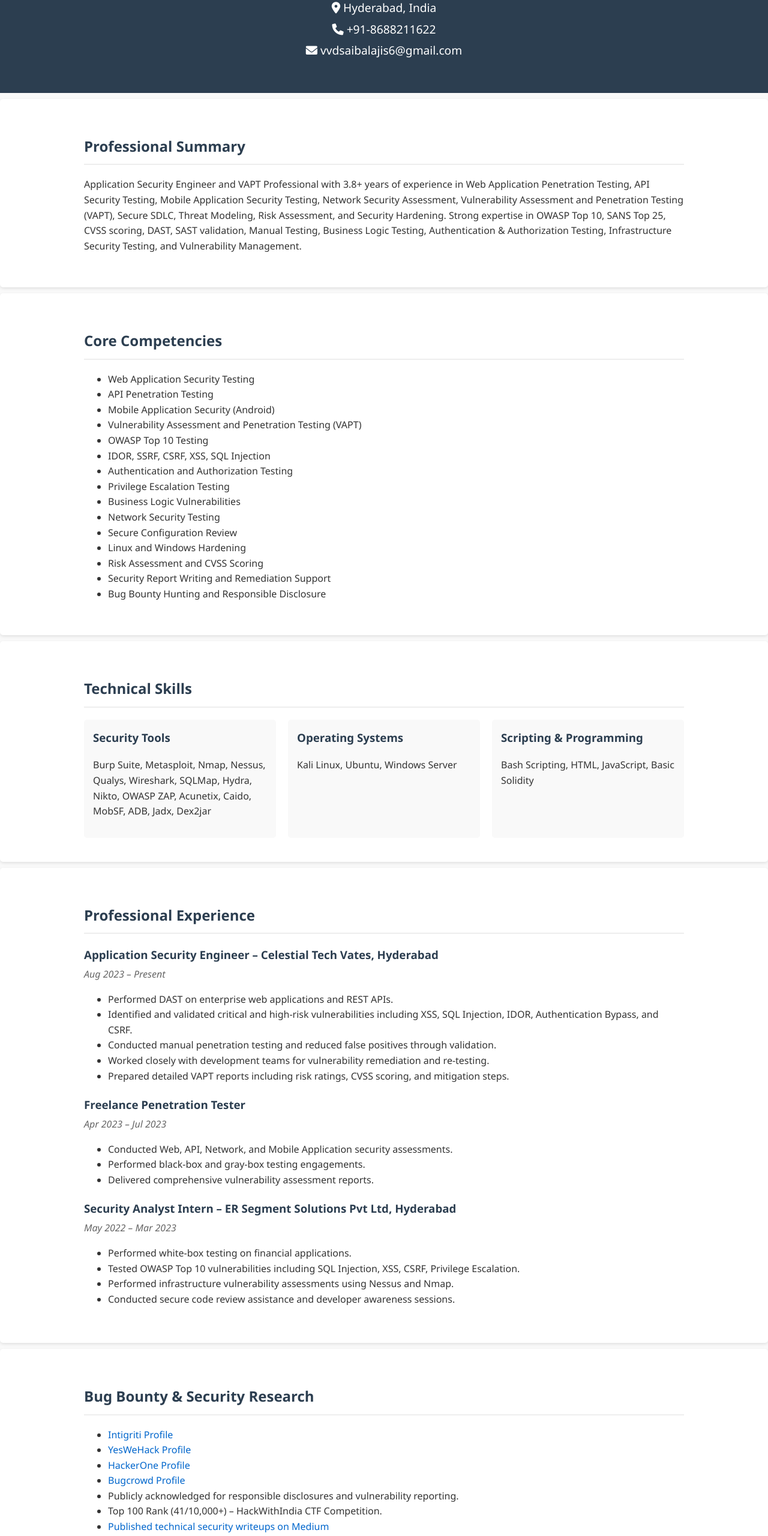
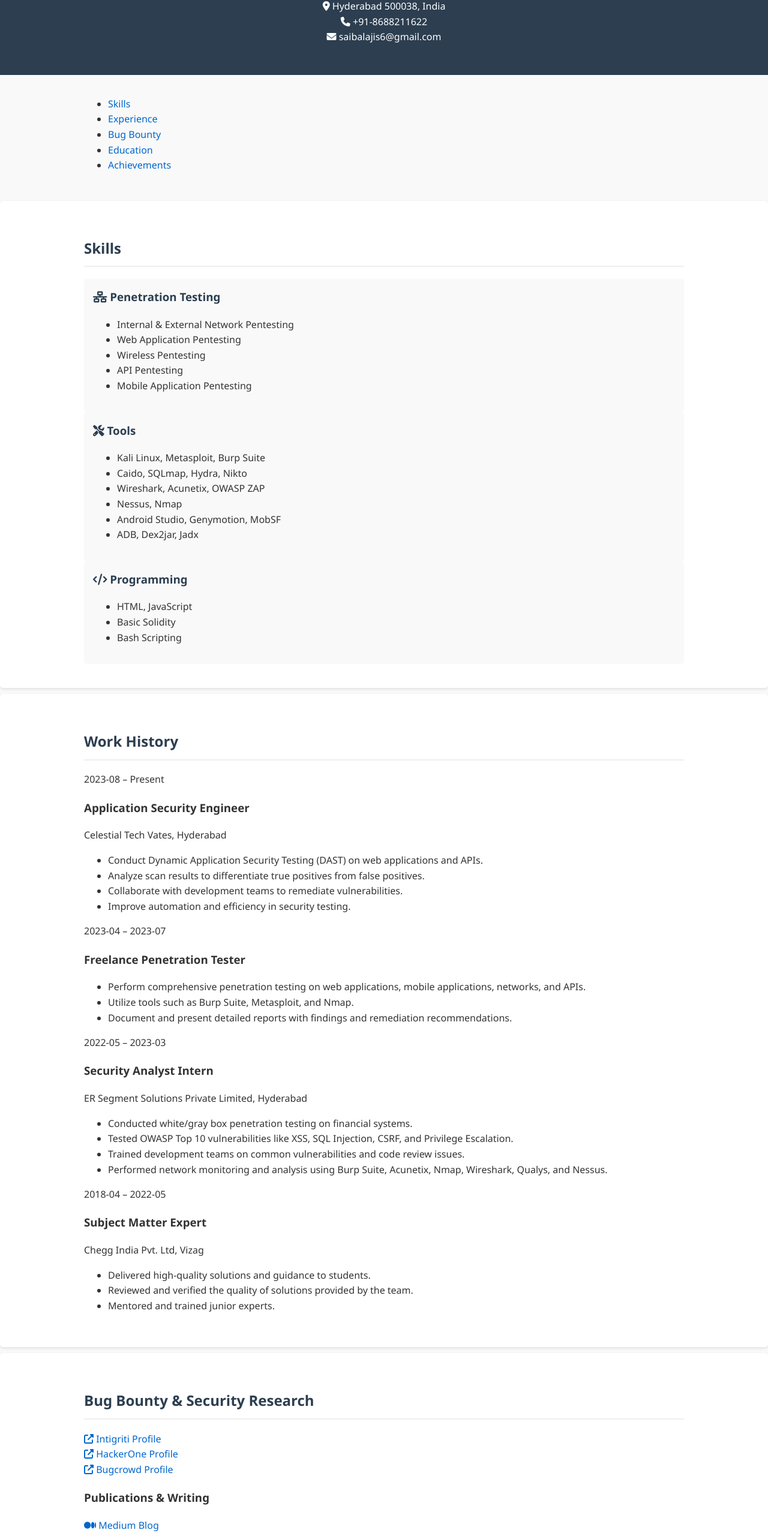
Before and after one commit to Saibalajis6/bbroyal, a plain HTML site: page index.html in a window 1280 px wide. Shown: the part 159-2720 px from the top of the page at 60% size. Drawn offline with Linux system fonts and the light colour scheme.

Commit message:
Update index.html

```diff
--- a/index.html
+++ b/index.html
@@ -3,148 +3,221 @@
 <head>
     <meta charset="UTF-8">
     <meta name="viewport" content="width=device-width, initial-scale=1.0">
-    <title>BANDI VEERA VENKATA DURGA SAI BALAJI | Application Security Engineer</title>
+    <title>Veera Venkata Durga Sai Balaji Bandi | Penetration Tester</title>
     <link rel="stylesheet" href="style.css">
-    <link rel="stylesheet" href="https://cdnjs.cloudflare.com/ajax/libs/font-awesome/6.0.0-beta3/css/all.min.css">
+    <link rel="stylesheet" href="https://cdnjs.cloudflare.com/ajax/libs/font-awesome/6.4.0/css/all.min.css">
+    <link href="https://fonts.googleapis.com/css2?family=Poppins:wght@300;400;500;600;700&display=swap" rel="stylesheet">
 </head>
 <body>
     <header>
         <div class="container">
-            <h1>BANDI VEERA VENKATA DURGA SAI BALAJI</h1>
-            <p>Application Security Engineer | Bug Bounty Hunter</p>
+            <div class="profile">
+                <!-- Add your profile photo in the images folder -->
+                <!-- <img src="images/profile.jpg" alt="Veera Venkata Durga Sai Balaji Bandi" class="profile-img"> -->
+                <h1>Veera Venkata Durga Sai Balaji Bandi</h1>
+                <p class="title">Penetration Tester | Bug Bounty Hunter</p>
+            </div>
             <div class="contact-info">
-                <p><i class="fas fa-map-marker-alt"></i> Hyderabad, India</p>
-                <p><i class="fas fa-phone"></i> +91-8688211622</p>
-                <p><i class="fas fa-envelope"></i> vvdsaibalajis6@gmail.com</p>
+                <div class="contact-item">
+                    <i class="fas fa-map-marker-alt"></i>
+                    <span>Hyderabad 500038, India</span>
+                </div>
+                <div class="contact-item">
+                    <i class="fas fa-phone"></i>
+                    <span>+91-8688211622</span>
+                </div>
+                <div class="contact-item">
+                    <i class="fas fa-envelope"></i>
+                    <span>saibalajis6@gmail.com</span>
+                </div>
             </div>
         </div>
     </header>
 
-    <section class="summary">
+    <nav>
         <div class="container">
-            <h2>Professional Summary</h2>
-            <p>
-                Application Security Engineer and VAPT Professional with 3.8+ years of experience in Web Application Penetration Testing, API Security Testing, Mobile Application Security Testing, Network Security Assessment, Vulnerability Assessment and Penetration Testing (VAPT), Secure SDLC, Threat Modeling, Risk Assessment, and Security Hardening.
-                Strong expertise in OWASP Top 10, SANS Top 25, CVSS scoring, DAST, SAST validation, Manual Testing, Business Logic Testing, Authentication & Authorization Testing, Infrastructure Security Testing, and Vulnerability Management.
-            </p>
-        </div>
-    </section>
-
-    <section class="skills">
-        <div class="container">
-            <h2>Core Competencies</h2>
             <ul>
-                <li>Web Application Security Testing</li>
-                <li>API Penetration Testing</li>
-                <li>Mobile Application Security (Android)</li>
-                <li>Vulnerability Assessment and Penetration Testing (VAPT)</li>
-                <li>OWASP Top 10 Testing</li>
-                <li>IDOR, SSRF, CSRF, XSS, SQL Injection</li>
-                <li>Authentication and Authorization Testing</li>
-                <li>Privilege Escalation Testing</li>
-                <li>Business Logic Vulnerabilities</li>
-                <li>Network Security Testing</li>
-                <li>Secure Configuration Review</li>
-                <li>Linux and Windows Hardening</li>
-                <li>Risk Assessment and CVSS Scoring</li>
-                <li>Security Report Writing and Remediation Support</li>
-                <li>Bug Bounty Hunting and Responsible Disclosure</li>
+                <li><a href="#skills">Skills</a></li>
+                <li><a href="#experience">Experience</a></li>
+                <li><a href="#bug-bounty">Bug Bounty</a></li>
+                <li><a href="#education">Education</a></li>
+                <li><a href="#achievements">Achievements</a></li>
             </ul>
         </div>
-    </section>
+    </nav>
 
-    <section class="technical-skills">
+    <section id="skills" class="section">
         <div class="container">
-            <h2>Technical Skills</h2>
-            <div class="skills-grid">
+            <h2>Skills</h2>
+            <div class="skills-container">
                 <div class="skill-category">
-                    <h3>Security Tools</h3>
-                    <p>Burp Suite, Metasploit, Nmap, Nessus, Qualys, Wireshark, SQLMap, Hydra, Nikto, OWASP ZAP, Acunetix, Caido, MobSF, ADB, Jadx, Dex2jar</p>
+                    <h3><i class="fas fa-network-wired"></i> Penetration Testing</h3>
+                    <ul>
+                        <li>Internal & External Network Pentesting</li>
+                        <li>Web Application Pentesting</li>
+                        <li>Wireless Pentesting</li>
+                        <li>API Pentesting</li>
+                        <li>Mobile Application Pentesting</li>
+                    </ul>
                 </div>
                 <div class="skill-category">
-                    <h3>Operating Systems</h3>
-                    <p>Kali Linux, Ubuntu, Windows Server</p>
+                    <h3><i class="fas fa-tools"></i> Tools</h3>
+                    <ul>
+                        <li>Kali Linux, Metasploit, Burp Suite</li>
+                        <li>Caido, SQLmap, Hydra, Nikto</li>
+                        <li>Wireshark, Acunetix, OWASP ZAP</li>
+                        <li>Nessus, Nmap</li>
+                        <li>Android Studio, Genymotion, MobSF</li>
+                        <li>ADB, Dex2jar, Jadx</li>
+                    </ul>
                 </div>
                 <div class="skill-category">
-                    <h3>Scripting & Programming</h3>
-                    <p>Bash Scripting, HTML, JavaScript, Basic Solidity</p>
+                    <h3><i class="fas fa-code"></i> Programming</h3>
+                    <ul>
+                        <li>HTML, JavaScript</li>
+                        <li>Basic Solidity</li>
+                        <li>Bash Scripting</li>
+                    </ul>
                 </div>
             </div>
         </div>
     </section>
 
-    <section class="experience">
+    <section id="experience" class="section">
         <div class="container">
-            <h2>Professional Experience</h2>
-            <div class="job">
-                <h3>Application Security Engineer – Celestial Tech Vates, Hyderabad</h3>
-                <p class="duration">Aug 2023 – Present</p>
+            <h2>Work History</h2>
+            <div class="timeline">
+                <div class="timeline-item">
+                    <div class="timeline-date">2023-08 – Present</div>
+                    <div class="timeline-content">
+                        <h3>Application Security Engineer</h3>
+                        <p class="company">Celestial Tech Vates, Hyderabad</p>
                         <ul>
-                    <li>Performed DAST on enterprise web applications and REST APIs.</li>
-                    <li>Identified and validated critical and high-risk vulnerabilities including XSS, SQL Injection, IDOR, Authentication Bypass, and CSRF.</li>
-                    <li>Conducted manual penetration testing and reduced false positives through validation.</li>
-                    <li>Worked closely with development teams for vulnerability remediation and re-testing.</li>
-                    <li>Prepared detailed VAPT reports including risk ratings, CVSS scoring, and mitigation steps.</li>
+                            <li>Conduct Dynamic Application Security Testing (DAST) on web applications and APIs.</li>
+                            <li>Analyze scan results to differentiate true positives from false positives.</li>
+                            <li>Collaborate with development teams to remediate vulnerabilities.</li>
+                            <li>Improve automation and efficiency in security testing.</li>
                         </ul>
                     </div>
-            <div class="job">
+                </div>
+                <div class="timeline-item">
+                    <div class="timeline-date">2023-04 – 2023-07</div>
+                    <div class="timeline-content">
                         <h3>Freelance Penetration Tester</h3>
-                <p class="duration">Apr 2023 – Jul 2023</p>
                         <ul>
-                    <li>Conducted Web, API, Network, and Mobile Application security assessments.</li>
-                    <li>Performed black-box and gray-box testing engagements.</li>
-                    <li>Delivered comprehensive vulnerability assessment reports.</li>
+                            <li>Perform comprehensive penetration testing on web applications, mobile applications, networks, and APIs.</li>
+                            <li>Utilize tools such as Burp Suite, Metasploit, and Nmap.</li>
+                            <li>Document and present detailed reports with findings and remediation recommendations.</li>
                         </ul>
                     </div>
-            <div class="job">
-                <h3>Security Analyst Intern – ER Segment Solutions Pvt Ltd, Hyderabad</h3>
-                <p class="duration">May 2022 – Mar 2023</p>
+                </div>
+                <div class="timeline-item">
+                    <div class="timeline-date">2022-05 – 2023-03</div>
+                    <div class="timeline-content">
+                        <h3>Security Analyst Intern</h3>
+                        <p class="company">ER Segment Solutions Private Limited, Hyderabad</p>
                         <ul>
-                    <li>Performed white-box testing on financial applications.</li>
-                    <li>Tested OWASP Top 10 vulnerabilities including SQL Injection, XSS, CSRF, Privilege Escalation.</li>
-                    <li>Performed infrastructure vulnerability assessments using Nessus and Nmap.</li>
-                    <li>Conducted secure code review assistance and developer awareness sessions.</li>
+                            <li>Conducted white/gray box penetration testing on financial systems.</li>
+                            <li>Tested OWASP Top 10 vulnerabilities like XSS, SQL Injection, CSRF, and Privilege Escalation.</li>
+                            <li>Trained development teams on common vulnerabilities and code review issues.</li>
+                            <li>Performed network monitoring and analysis using Burp Suite, Acunetix, Nmap, Wireshark, Qualys, and Nessus.</li>
                         </ul>
+                    </div>
+                </div>
+                <div class="timeline-item">
+                    <div class="timeline-date">2018-04 – 2022-05</div>
+                    <div class="timeline-content">
+                        <h3>Subject Matter Expert</h3>
+                        <p class="company">Chegg India Pvt. Ltd, Vizag</p>
+                        <ul>
+                            <li>Delivered high-quality solutions and guidance to students.</li>
+                            <li>Reviewed and verified the quality of solutions provided by the team.</li>
+                            <li>Mentored and trained junior experts.</li>
+                        </ul>
+                    </div>
+                </div>
             </div>
         </div>
     </section>
 
-    <section class="bug-bounty">
+    <section id="bug-bounty" class="section">
         <div class="container">
             <h2>Bug Bounty & Security Research</h2>
-            <ul>
-                <li><a href="https://app.intigriti.com/profile/saibalajis6" target="_blank">Intigriti Profile</a></li>
-                <li><a href="https://yeswehack.com/hunters/saibalajis6" target="_blank">YesWeHack Profile</a></li>
-                <li><a href="https://hackerone.com/saibalajis61" target="_blank">HackerOne Profile</a></li>
-                <li><a href="https://bugcrowd.com/h/doordie" target="_blank">Bugcrowd Profile</a></li>
-                <li>Publicly acknowledged for responsible disclosures and vulnerability reporting.</li>
-                <li>Top 100 Rank (41/10,000+) – HackWithIndia CTF Competition.</li>
-                <li><a href="https://doordiefordream.medium.com" target="_blank">Published technical security writeups on Medium</a></li>
-            </ul>
+            <div class="bug-bounty-profiles">
+                <div class="profile-link">
+                    <a href="https://app.intigriti.com/profile/saibalajis6" target="_blank">
+                        <i class="fas fa-external-link-alt"></i> Intigriti Profile
+                    </a>
+                </div>
+                <div class="profile-link">
+                    <a href="https://hackerone.com/saibalajis61" target="_blank">
+                        <i class="fas fa-external-link-alt"></i> HackerOne Profile
+                    </a>
+                </div>
+                <div class="profile-link">
+                    <a href="https://bugcrowd.com/h/doordie" target="_blank">
+                        <i class="fas fa-external-link-alt"></i> Bugcrowd Profile
+                    </a>
+                </div>
+            </div>
+            <div class="publications">
+                <h3>Publications & Writing</h3>
+                <p>
+                    <a href="https://doordiefordream.medium.com" target="_blank">
+                        <i class="fab fa-medium"></i> Medium Blog
+                    </a>
+                </p>
+                <p>Focus: Sharing insights on P1-P5 vulnerabilities and strategies to progress toward higher-impact vulnerabilities.</p>
+            </div>
+            <div class="acknowledgments">
+                <h3>Acknowledgments</h3>
+                <p>Acknowledged for vulnerability reporting in organization websites.</p>
+                <p>
+                    <a href="https://doe.responsibledisclosure.com/hc/en-us/articles/360052066474-Acknowledgments" target="_blank">
+                        <i class="fas fa-external-link-alt"></i> DoE Responsible Disclosure Hall of Fame
+                    </a>
+                </p>
+            </div>
         </div>
     </section>
 
-    <section class="certifications">
+    <section id="education" class="section">
         <div class="container">
-            <h2>Certifications & Events</h2>
-            <ul>
-                <li>Bug Quest Event – TMG Security (2023)</li>
-                <li>HighRadius CTF Challenge Participation (2023)</li>
-                <li>Responsible Disclosure Hall of Fame Recognition</li>
-            </ul>
+            <h2>Education</h2>
+            <p>B.Tech – Swarnandhra Institute of Engineering and Technology, Narasapuram</p>
         </div>
     </section>
 
-    <section class="education">
+    <section id="achievements" class="section">
         <div class="container">
-            <h2>Education</h2>
-            <p>B.Tech – Swarnandhra Institute of Engineering and Technology</p>
+            <h2>Certifications & Events</h2>
+            <div class="achievement-item">
+                <h3>Bug Quest Event Certification (05/2023)</h3>
+                <p>Participated in a bug-quest event organized by TMG Security, focusing on vulnerability discovery and responsible disclosure.</p>
+            </div>
+            <div class="achievement-item">
+                <h3>HighRadius CTF Challenge Participation (09/2023)</h3>
+                <p>Completed a Capture The Flag (CTF) challenge organized by HighRadius Technologies, honing skills in exploit development and problem-solving.</p>
+            </div>
+            <div class="achievement-item">
+                <h3>HackWithIndia 2026 – Top 100 Winner (Rank 41/10,000+)</h3>
+                <p>
+                    <a href="https://hackwithindia.com/leaderboard" target="_blank">
+                        <i class="fas fa-external-link-alt"></i> Leaderboard Proof
+                    </a>
+                </p>
+            </div>
         </div>
     </section>
 
     <footer>
         <div class="container">
-            <p>&copy; 2024 BANDI VEERA VENKATA DURGA SAI BALAJI. All rights reserved.</p>
+            <p>&copy; 2024 Veera Venkata Durga Sai Balaji Bandi. All rights reserved.</p>
+            <div class="social-links">
+                <a href="https://twitter.com/yourhandle" target="_blank"><i class="fab fa-twitter"></i></a>
+                <a href="https://linkedin.com/in/yourprofile" target="_blank"><i class="fab fa-linkedin"></i></a>
+                <a href="https://github.com/yourusername" target="_blank"><i class="fab fa-github"></i></a>
+            </div>
         </div>
     </footer>
 
```
Lines whose indentation alone changed are shown as unchanged.
